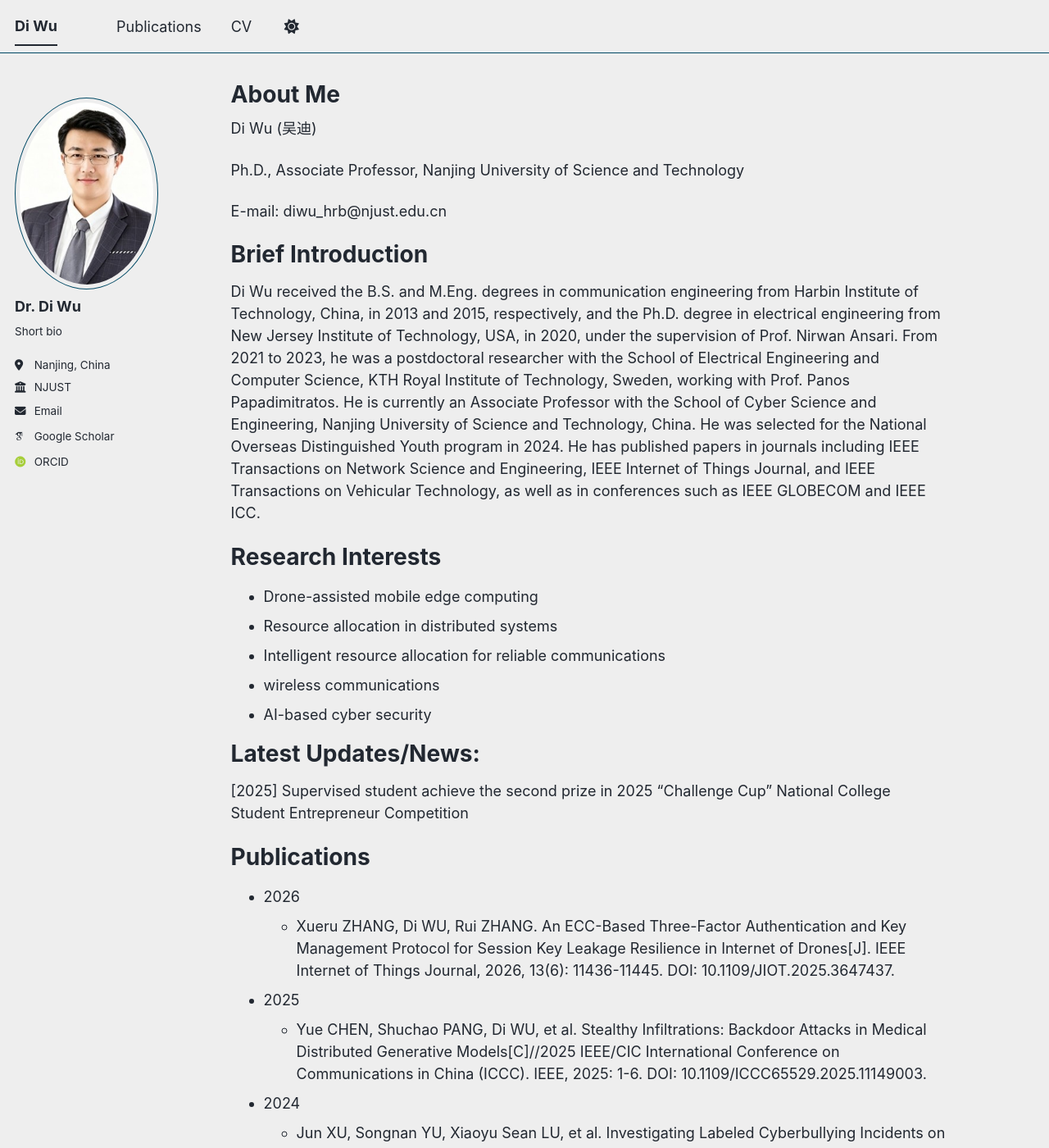
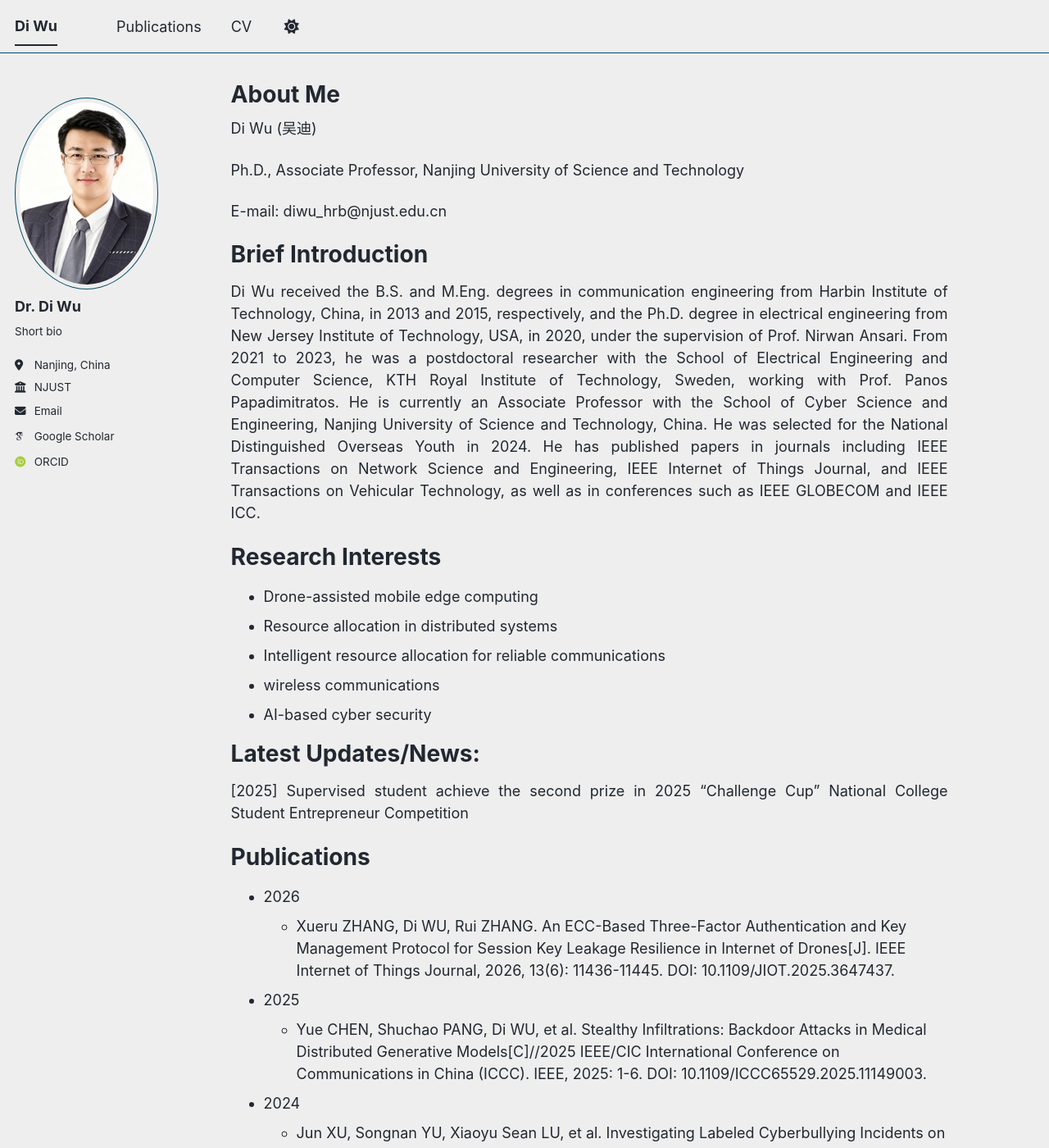
Before and after one commit to diwu-hrb/diwu-hrb.github.io, a Jekyll site: the page built from _pages/about.md, in a window 1280 px wide and 1400 px high. Shown: the whole window at 82% size. Built offline with Jekyll 4.4.1, drawn with Linux system fonts in a browser that asks for light colours; some web fonts are replaced; a script bundle is joined from its source files by our own code; library files that are not in the unit come from our copies.

Commit message:
page just

```diff
--- a/_pages/about.md
+++ b/_pages/about.md
@@ -19,7 +19,7 @@ Brief Introduction
 Di Wu received the B.S. and M.Eng. degrees in communication engineering from Harbin Institute of Technology, China, in 2013 and 2015, respectively, and the Ph.D. degree in electrical engineering from New Jersey Institute of Technology, USA, in 2020, under the supervision of Prof. Nirwan Ansari.
 From 2021 to 2023, he was a postdoctoral researcher with the School of Electrical Engineering and Computer Science, KTH Royal Institute of Technology, Sweden, working with Prof. Panos Papadimitratos.
 He is currently an Associate Professor with the School of Cyber Science and Engineering, Nanjing University of Science and Technology, China.
-He was selected for the National Overseas Distinguished Youth program in 2024.
+He was selected for the National Distinguished Overseas Youth in 2024.
 He has published papers in journals including IEEE Transactions on Network Science and Engineering, IEEE Internet of Things Journal, and IEEE Transactions on Vehicular Technology, as well as in conferences such as IEEE GLOBECOM and IEEE ICC.
 
 Research Interests
--- a/_sass/layout/_page.scss
+++ b/_sass/layout/_page.scss
@@ -394,6 +394,12 @@
   }
 }
 
+.page__content {
+  p {
+    text-align: justify;
+  }
+}
+
 .page__related-title {
   margin-bottom: 10px;
   font-size: $type-size-6;
```
